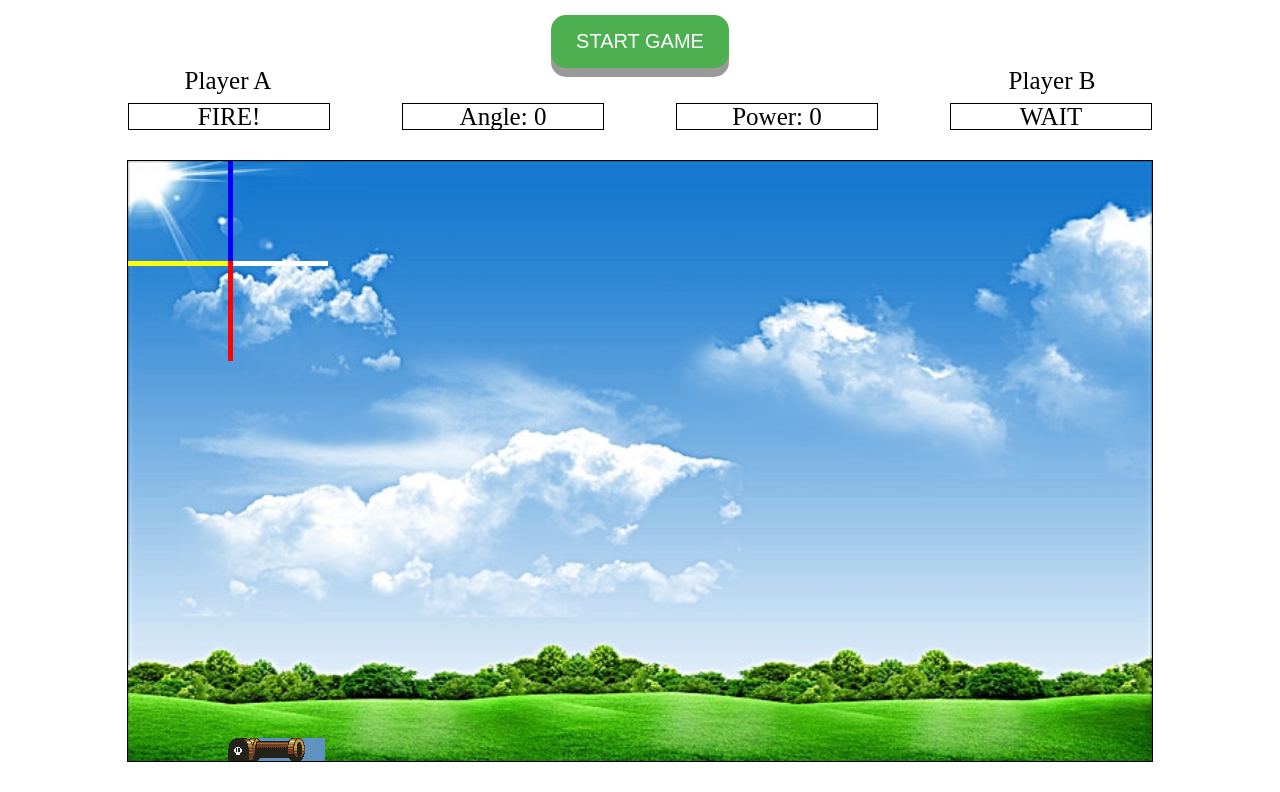
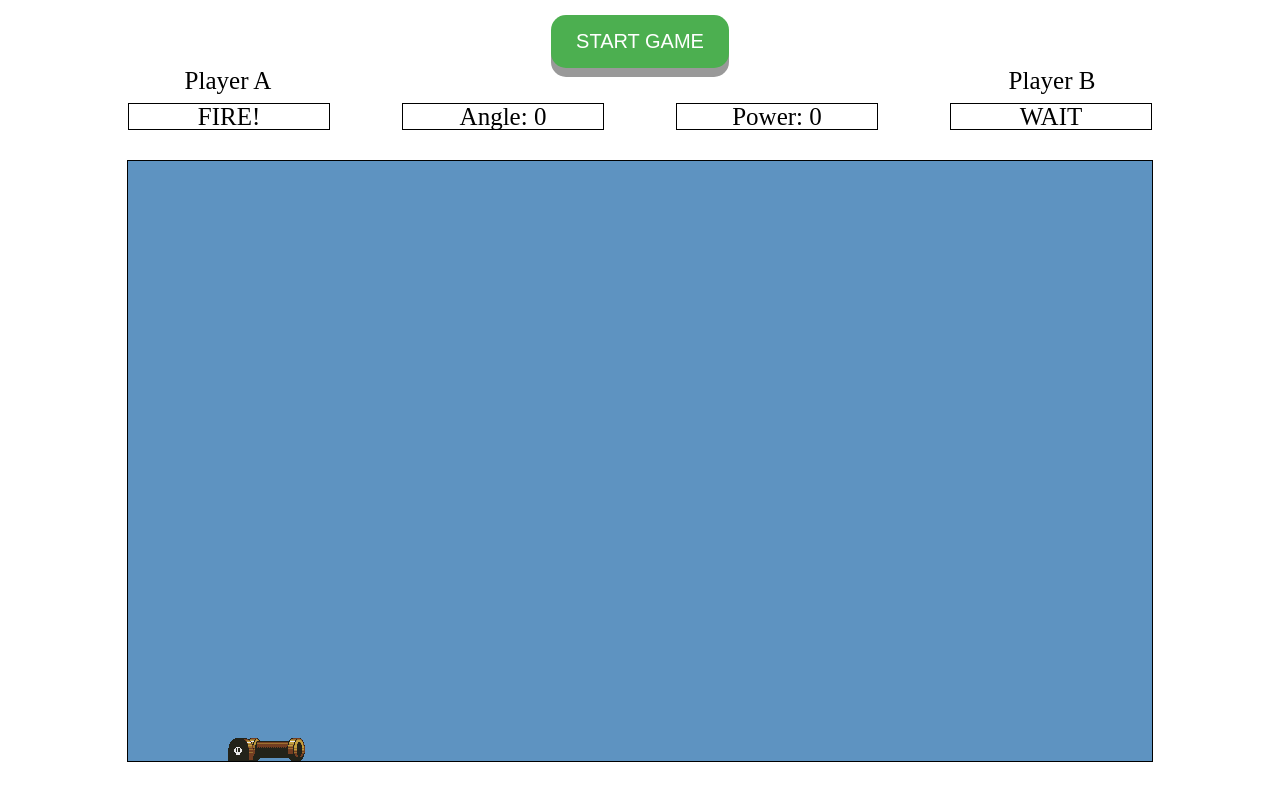
Before and after one commit to frantwo/TankGame, a plain HTML site: page index.html in a window 1280 px wide. Both pictures are taken after a click on the button "START GAME". Shown: the part 75-867 px from the top of the page. Drawn offline with nearby package versions, Linux system fonts and the light colour scheme.

Commit message:
pusheo antes de crear el player 2 por si aca

```diff
--- a/css/index.css
+++ b/css/index.css
@@ -71,5 +71,5 @@ canvas {
     height: 60rem;
     border: 1px solid black;
     margin: 3rem;
-    background-image: url("../images/background.jpg");
+    background-image: url("../images/coverpage.jpg");
 }
--- a/javascript/background.js
+++ b/javascript/background.js
@@ -3,7 +3,7 @@ class Background {
     constructor(w, h, ctx) {
         this.ctx = ctx;
         this.img = new Image();
-        this.img.src = "./images/paisaje01.jpg";
+        this.img.src = "./images/background.png";
         this.h = h;
         this.w = w;
 
--- a/javascript/game.js
+++ b/javascript/game.js
@@ -25,19 +25,8 @@ var Game = {
         this.canvas.width = this.canvasWidth;
         this.canvas.height = this.canvasHeight;
 
-        // this.canvas.addEventListener("mousemove", e => {
-        //     this.getCursorPosition(canvas, e);
-        // });
-
         this.start();
     },
-
-    // getCursorPosition: (canvas, event) => {
-    //     const rect = canvas.getBoundingClientRect();
-    //     const x = event.clientX - rect.left;
-    //     const y = event.clientY - rect.top;
-    //     console.log("x: " + x + " y: " + y);
-    // },
 
     start: function(canvasId) {
         this.fps = 60;
@@ -52,33 +41,33 @@ var Game = {
             }
             this.drawAll();
 
-            //x=0 y= positiva
-            this.ctx.fillStyle = "blue";
-            this.ctx.beginPath();
-            this.ctx.rect(100, 100, 5, -100);
-            this.ctx.closePath();
-            this.ctx.fill();
+            // //x=0 y= positiva
+            // this.ctx.fillStyle = "blue";
+            // this.ctx.beginPath();
+            // this.ctx.rect(100, 100, 5, -100);
+            // this.ctx.closePath();
+            // this.ctx.fill();
 
-            //x=positiva y = 0
-            this.ctx.fillStyle = "white";
-            this.ctx.beginPath();
-            this.ctx.rect(100, 100, 100, 5);
-            this.ctx.closePath();
-            this.ctx.fill();
+            // //x=positiva y = 0
+            // this.ctx.fillStyle = "white";
+            // this.ctx.beginPath();
+            // this.ctx.rect(100, 100, 100, 5);
+            // this.ctx.closePath();
+            // this.ctx.fill();
 
-            //x=0 y=negativa
-            this.ctx.fillStyle = "red";
-            this.ctx.beginPath();
-            this.ctx.rect(100, 100, 5, 100);
-            this.ctx.closePath();
-            this.ctx.fill();
+            // //x=0 y=negativa
+            // this.ctx.fillStyle = "red";
+            // this.ctx.beginPath();
+            // this.ctx.rect(100, 100, 5, 100);
+            // this.ctx.closePath();
+            // this.ctx.fill();
 
-            //x=negativa y = 0
-            this.ctx.fillStyle = "yellow";
-            this.ctx.beginPath();
-            this.ctx.rect(100, 100, -100, 5);
-            this.ctx.closePath();
-            this.ctx.fill();
+            // //x=negativa y = 0
+            // this.ctx.fillStyle = "yellow";
+            // this.ctx.beginPath();
+            // this.ctx.rect(100, 100, -100, 5);
+            // this.ctx.closePath();
+            // this.ctx.fill();
         }, 1000 / this.fps);
     },
 
--- a/javascript/projectile.js
+++ b/javascript/projectile.js
@@ -51,7 +51,7 @@ class Projectile {
         this.ctx.arc(
             this.x,
             this.y,
-            this.gun.player.projectile.height / 2,
+            this.gun.player.projectile.height / 4,
             2 * Math.PI,
             false
         );
```
Also changed, not shown: images/coverpage.jpg (renamed from images/background.jpg).
